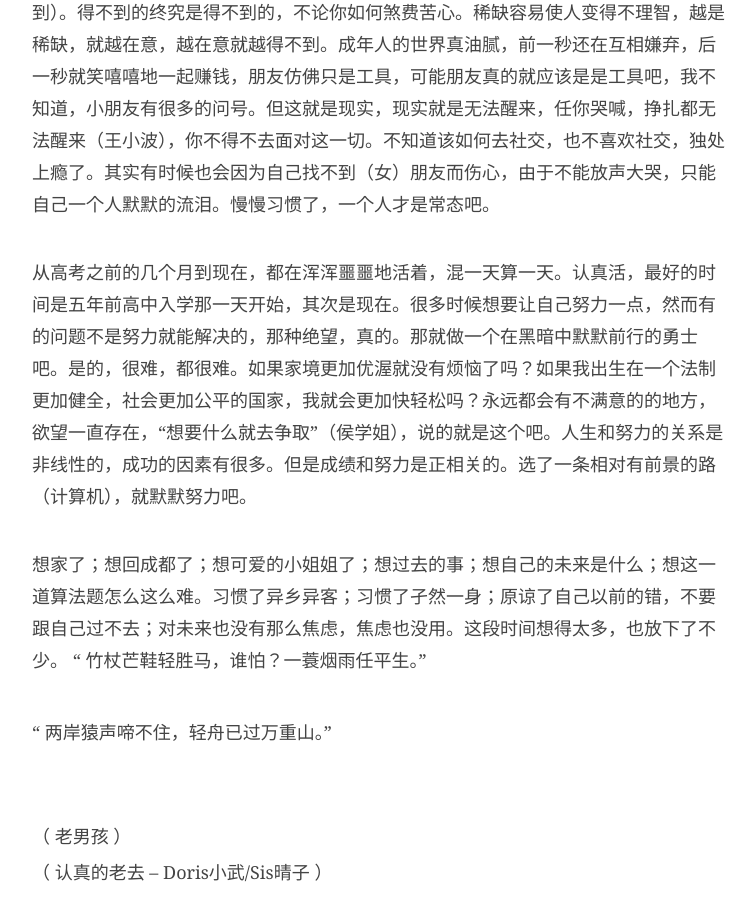
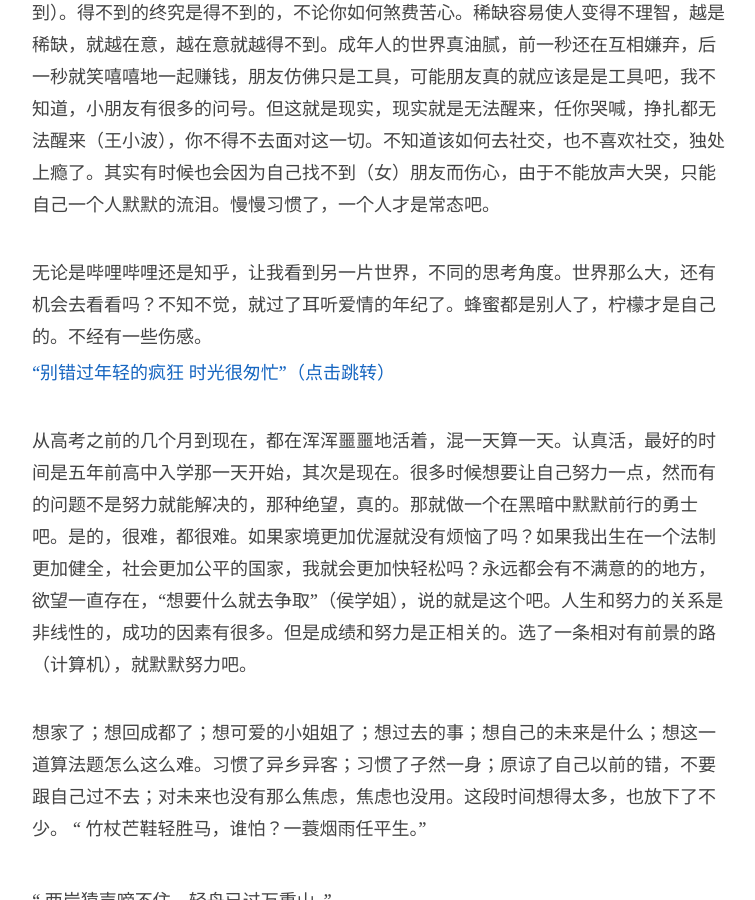
Before and after one commit to JaydenYL/JaydenYL.github.io, a Jekyll site: the page built from _posts/2020-03-08-生快.md, in a window 1280 px wide and 900 px high, scrolled down 721 px. Shown: the whole window, without its empty margins (258-1013 px from the left). Built offline with Jekyll 4.4.1, drawn with Linux system fonts in a browser that asks for light colours; comment, search, counter and statistics services are not loaded.

Commit message:
Update 2020-03-08-生快.md

```diff
--- a/_posts/2020-03-08-生快.md
+++ b/_posts/2020-03-08-生快.md
@@ -37,6 +37,10 @@ catalog: true 						# 是否归档
 
 每个人都是孤独的吧，于是乎朋友才有了意义。相当怀念一个人静静地看书学习的那段时间，没有人打扰。写一段代码，读几页书，整个世界都跟着平静下来。可能这是一种逃避吧，社交恐惧症无可救药。那些可爱的小姐姐，等以后再说吧，（可能以后也追不到）。得不到的终究是得不到的，不论你如何煞费苦心。稀缺容易使人变得不理智，越是稀缺，就越在意，越在意就越得不到。成年人的世界真油腻，前一秒还在互相嫌弃，后一秒就笑嘻嘻地一起赚钱，朋友仿佛只是工具，可能朋友真的就应该是是工具吧，我不知道，小朋友有很多的问号。但这就是现实，现实就是无法醒来，任你哭喊，挣扎都无法醒来（王小波），你不得不去面对这一切。不知道该如何去社交，也不喜欢社交，独处上瘾了。其实有时候也会因为自己找不到（女）朋友而伤心，由于不能放声大哭，只能自己一个人默默的流泪。慢慢习惯了，一个人才是常态吧。
 
+<br>无论是哔哩哔哩还是知乎，让我看到另一片世界，不同的思考角度。世界那么大，还有机会去看看吗？不知不觉，就过了耳听爱情的年纪了。蜂蜜都是别人了，柠檬才是自己的。不经有一些伤感。
+
+[“别错过年轻的疯狂 时光很匆忙”（点击跳转）](https://www.bilibili.com/video/av93784707?t=5)
+
 <br>从高考之前的几个月到现在，都在浑浑噩噩地活着，混一天算一天。认真活，最好的时间是五年前高中入学那一天开始，其次是现在。很多时候想要让自己努力一点，然而有的问题不是努力就能解决的，那种绝望，真的。那就做一个在黑暗中默默前行的勇士吧。是的，很难，都很难。如果家境更加优渥就没有烦恼了吗？如果我出生在一个法制更加健全，社会更加公平的国家，我就会更加快轻松吗？永远都会有不满意的的地方，欲望一直存在，“想要什么就去争取”（侯学姐），说的就是这个吧。人生和努力的关系是非线性的，成功的因素有很多。但是成绩和努力是正相关的。选了一条相对有前景的路（计算机），就默默努力吧。
 
 <br>想家了；想回成都了；想可爱的小姐姐了；想过去的事；想自己的未来是什么；想这一道算法题怎么这么难。习惯了异乡异客；习惯了孑然一身；原谅了自己以前的错，不要跟自己过不去；对未来也没有那么焦虑，焦虑也没用。这段时间想得太多，也放下了不少。 “ 竹杖芒鞋轻胜马，谁怕？一蓑烟雨任平生。”
```
